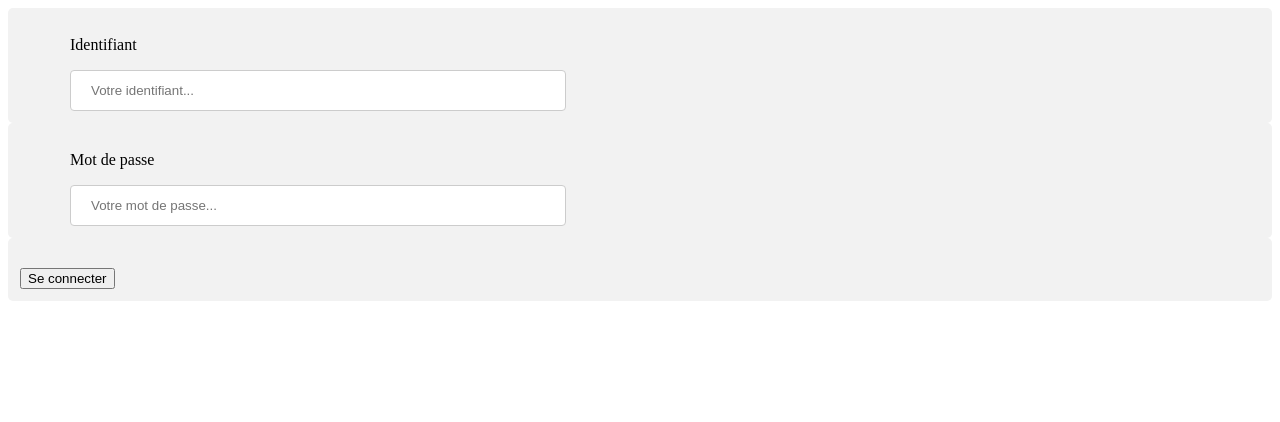
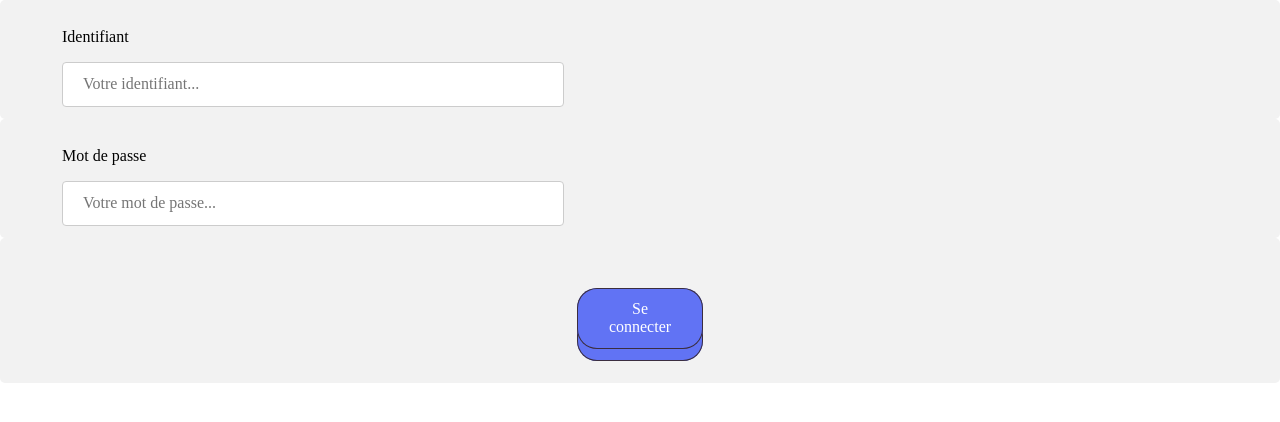
Before and after one commit to Eld0d0/204_immo, a PHP site: page /connexion.php in a window 1280 px wide. Shown: the top 422 px of the page. Run offline with PHP 8.4, Linux system fonts and the light colour scheme; data that the repository does not hold is empty; some libraries are stand-ins or nearby versions.

Commit message:
Mise en forme

```diff
--- a/connexion.php
+++ b/connexion.php
@@ -6,6 +6,7 @@
   <meta charset="utf-8">
   <title>Connexion</title>
   <link rel="stylesheet" href="css/connexion.css">
+  <link rel="stylesheet" href="css/normalize.css">
 </head>
 <!-- On ajoute le header -->
 <?php include 'header.php'; ?>
@@ -56,6 +57,8 @@
   if (array_key_exists('identifiant', $_POST) && array_key_exists('motdepasse', $_POST)
     && !empty($_POST['identifiant']) && !empty($_POST['motdepasse'])
   ) {
+
+
     // Mauvais identifiant ou mauvais mot de passe
     if ($_POST['identifiant'] !== "Administrateur" || $_POST['motdepasse'] !== "83CCutv8") {
       echo "Le login est incorrect ou le mot de passe est incorrect.";
@@ -68,7 +71,7 @@
   ?>
 
   <?php if (!connecte()) : /* Si l'utilisateur n'est pas connecté, on affiche le formulaire */ ?>
-    <form method="POST">
+      <form method="POST">
       <div class="row">
         <div class="col">
           <div class="form-group">
@@ -84,10 +87,13 @@
         </div>
         <div class="col">
           <br>
-          <button type="submit" class="btn btn-primary mb-2">Se connecter</button>
+          <div class="bouton_container">
+            <button type="submit" class="bouton_form">Se connecter</button>
+          </div>
         </div>
       </div>
     </form>
+
 
   <?php else : /* Sinon, s'il est déjà connecté ou vient de se connecter, on affiche ce message (PLACEHOLDER, CE SERA À REMPLACER) */ ?>
     <p>Bienvenue <?php echo $_SESSION['identifiant']; ?>, votre mot de passe est <?php echo $_SESSION['motdepasse']; ?>.</p>
--- a/css/connexion.css
+++ b/css/connexion.css
@@ -1,3 +1,11 @@
+/* Généralités affichage de la page */
+form{
+    margin-left: auto;
+    margin-right: auto;
+    width: auto;
+}
+
+
 .text {
     margin-left: 50px;
 }
@@ -24,7 +32,36 @@ input[type=password], select {
     box-sizing: border-box;
 }
 
+/* Bouton */
 
+.bouton_container {
+    margin-top: 2em;
+    background: #6173F4;
+    border-radius: 20px;
+    margin-bottom: 10px;
+    width: 10%;
+    box-shadow: #3B2E40 0 0px 0px 1px inset!important;
+    margin-right: auto;
+    margin-left: auto;
+  }
+  .bouton_form {
+    border: none;
+    width: 100%;
+    display: block;
+    padding: 12px 30px 12px 30px;
+    border-radius: 20px;
+    background: #6173F4;
+    color: white!important;
+    transform: translateY(-12px);
+    box-shadow: #3B2E40 0 0px 0px 1px inset!important;
+    transition-property: transform color;
+    transition-duration: 0.4s;
+  }
+  .bouton_form:hover{
+    text-decoration: none;
+    transform: translateY(-8px);
+  }
+  /* Fin bouton */
 
 .col {
     border-radius: 5px;
```
